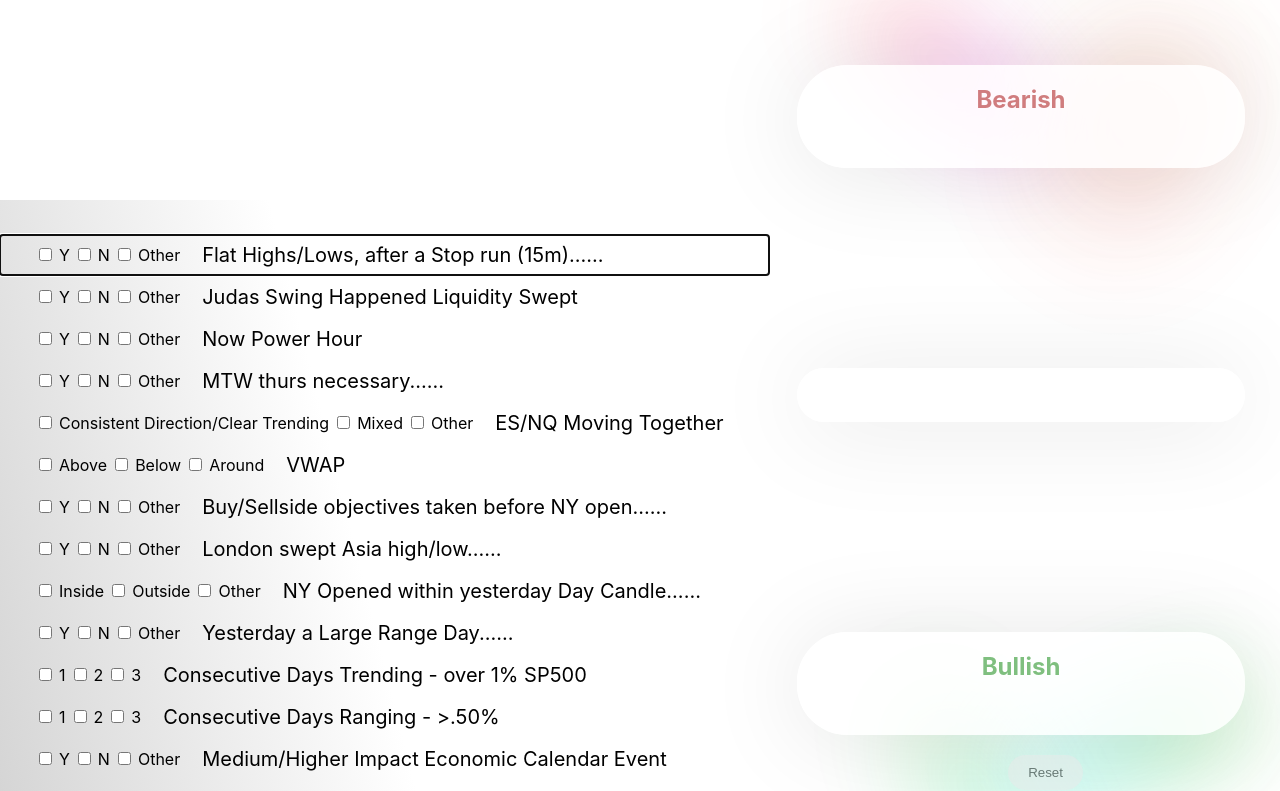
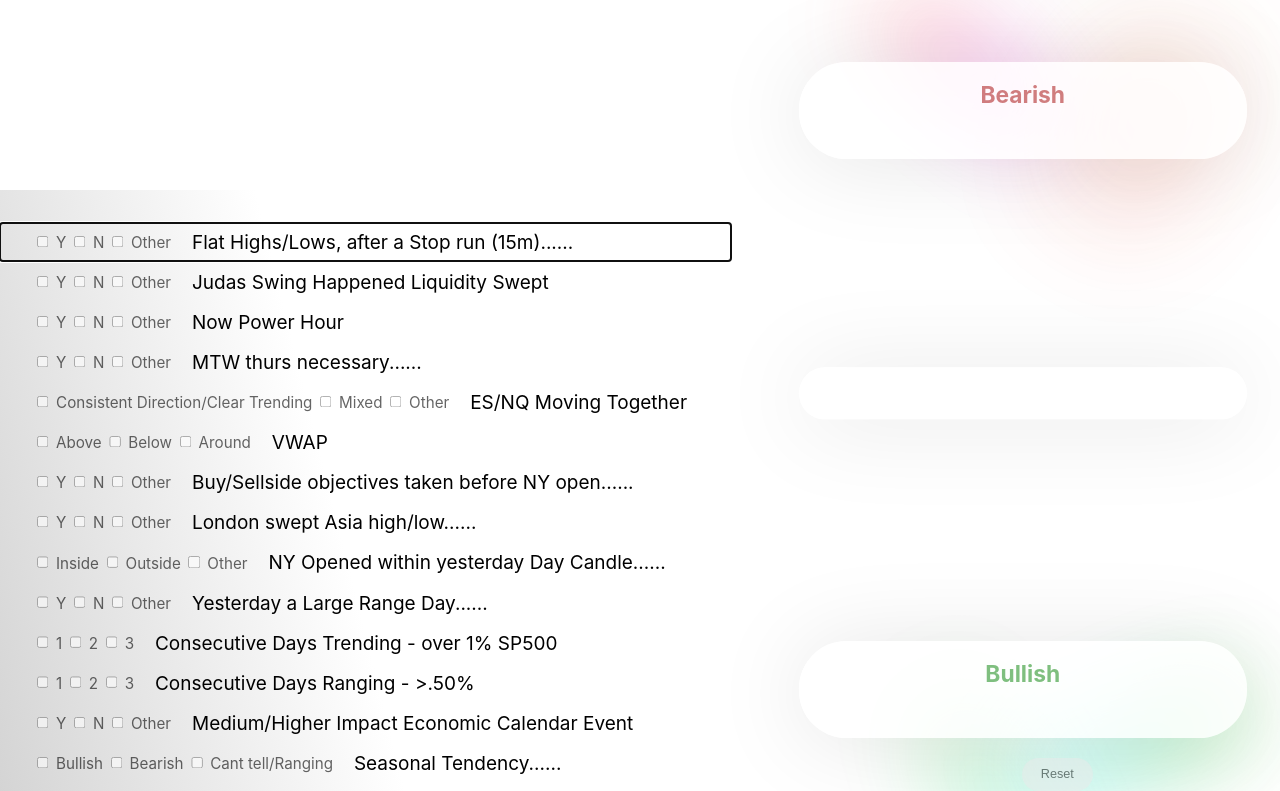
Before and after one commit to richardmusic/Trading, a React (Create React App) app: page / in a window 1280 px wide. Shown: the top 791 px of the page. Built offline with nearby package versions, Linux system fonts and the light colour scheme.

Commit message:
Update CheckboxGroup.css

```diff
--- a/src/CheckboxGroup.css
+++ b/src/CheckboxGroup.css
@@ -3,7 +3,7 @@
   /* body {background-color: var(--background-light); color: var(--text-color-light); } */
   /* @media (prefers-color-scheme: dark) {body {background-color: var(--background-dark); color: var(--text-color-dark); }} */
 
-  body {
+  body {zoom: 95%;
     /* background: rgb(255,213,255);
     background: linear-gradient(194deg, rgba(255,213,255,0.24708153735632188) 4%, rgba(255,255,255,1) 13%, rgba(255,255,255,1) 34%, rgba(34,255,160,0.1292654454022989) 65%); */
   }
@@ -175,3 +175,5 @@ h2{opacity:0.5;}
   filter: blur(50px);
   animation: moveUpDownRedCircle4 3s ease-in-out infinite; /* Apply animation with different rotation */
 }
+
+.checkbox-label{opacity: 60%;}
```
